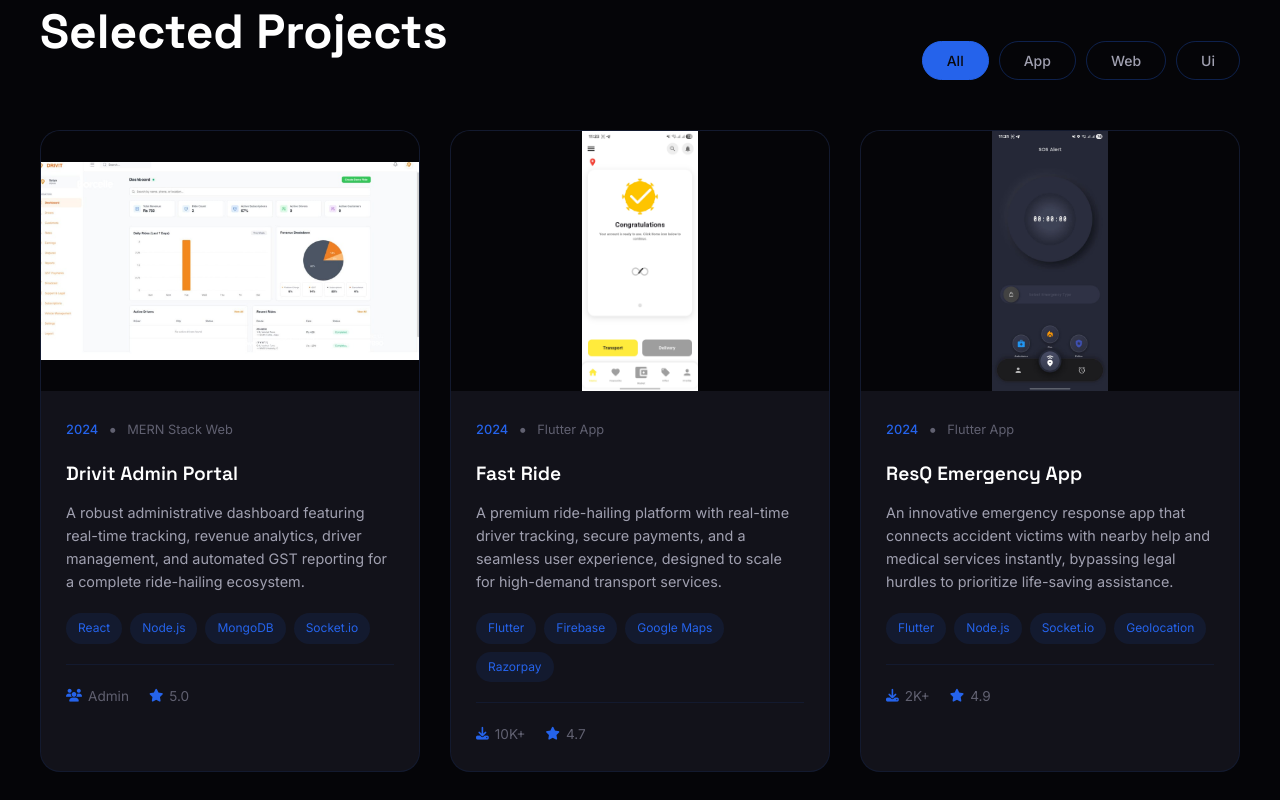
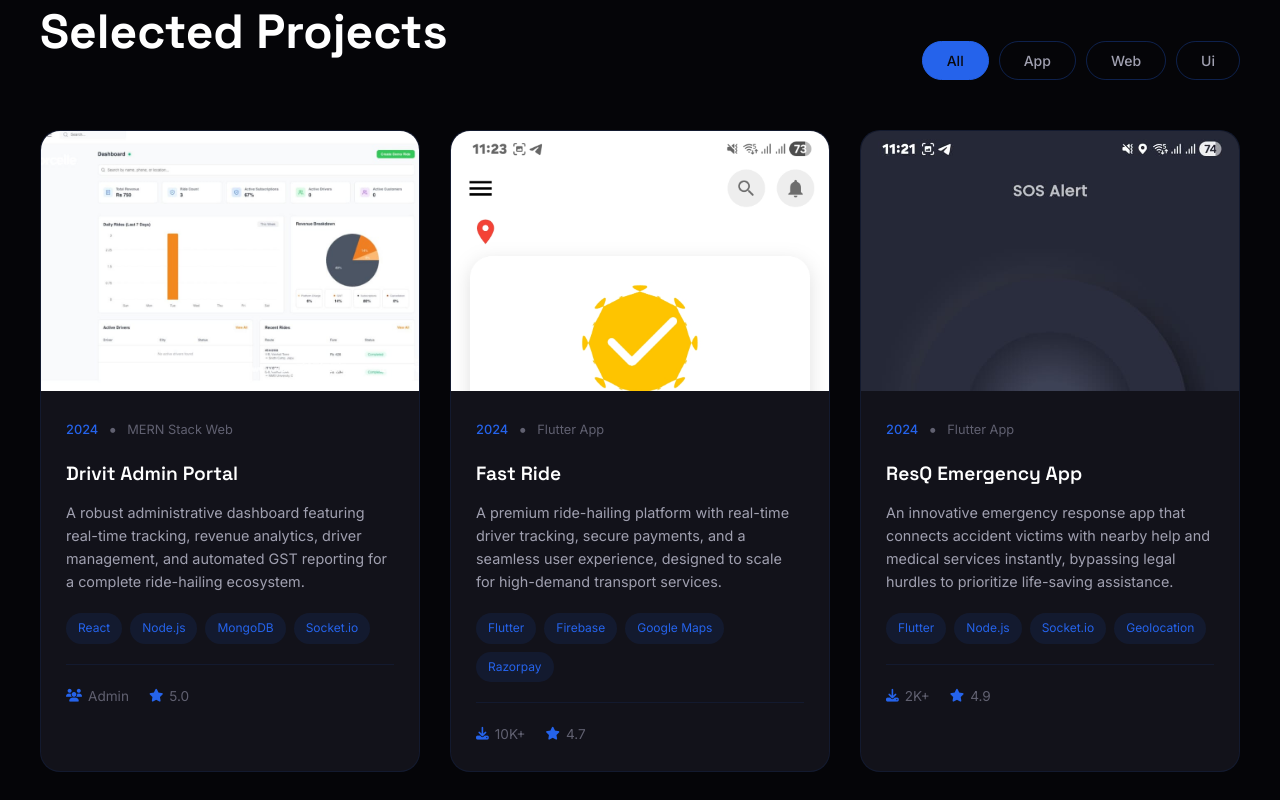
Before and after one commit to Satya93-ux/My_portfolio-main, a React (Vite) app: page / in a window 1280 px wide. Shown: the part 4420-5220 px from the top of the page. Built offline with nearby package versions, Linux system fonts and the light colour scheme; grey boxes are pictures that could not be loaded.

Commit message:
style: update project image styling to use cover fit and adjust hover zoom scale

```diff
--- a/src/index.css
+++ b/src/index.css
@@ -2009,21 +2009,18 @@ input, textarea {
     position: relative;
     aspect-ratio: 16/11;
     overflow: hidden;
-    background: var(--bg-darker); /* Darker background for gaps */
-    display: flex;
-    align-items: center;
-    justify-content: center;
 }
 
 .project-image img {
     width: 100%;
     height: 100%;
-    object-fit: contain; /* Full visibility */
+    object-fit: cover; /* Fill the container */
+    object-position: center top; /* Focus on the top/center of the UI */
     transition: var(--transition-slow);
 }
 
 .project-card:hover .project-image img {
-    transform: scale(1.05); /* Slight zoom on hover */
+    transform: scale(1.1);
 }
 
 .project-overlay {
```
